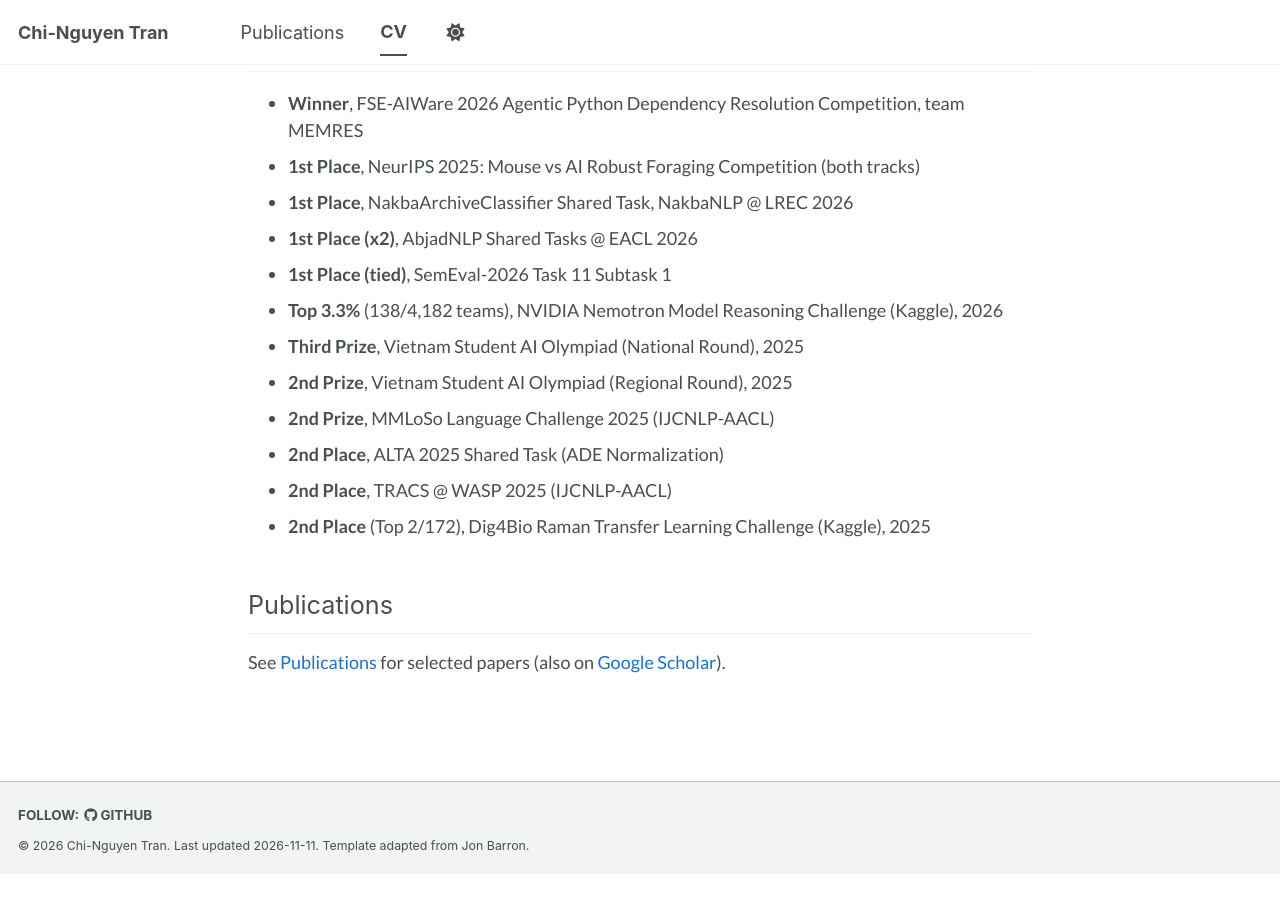
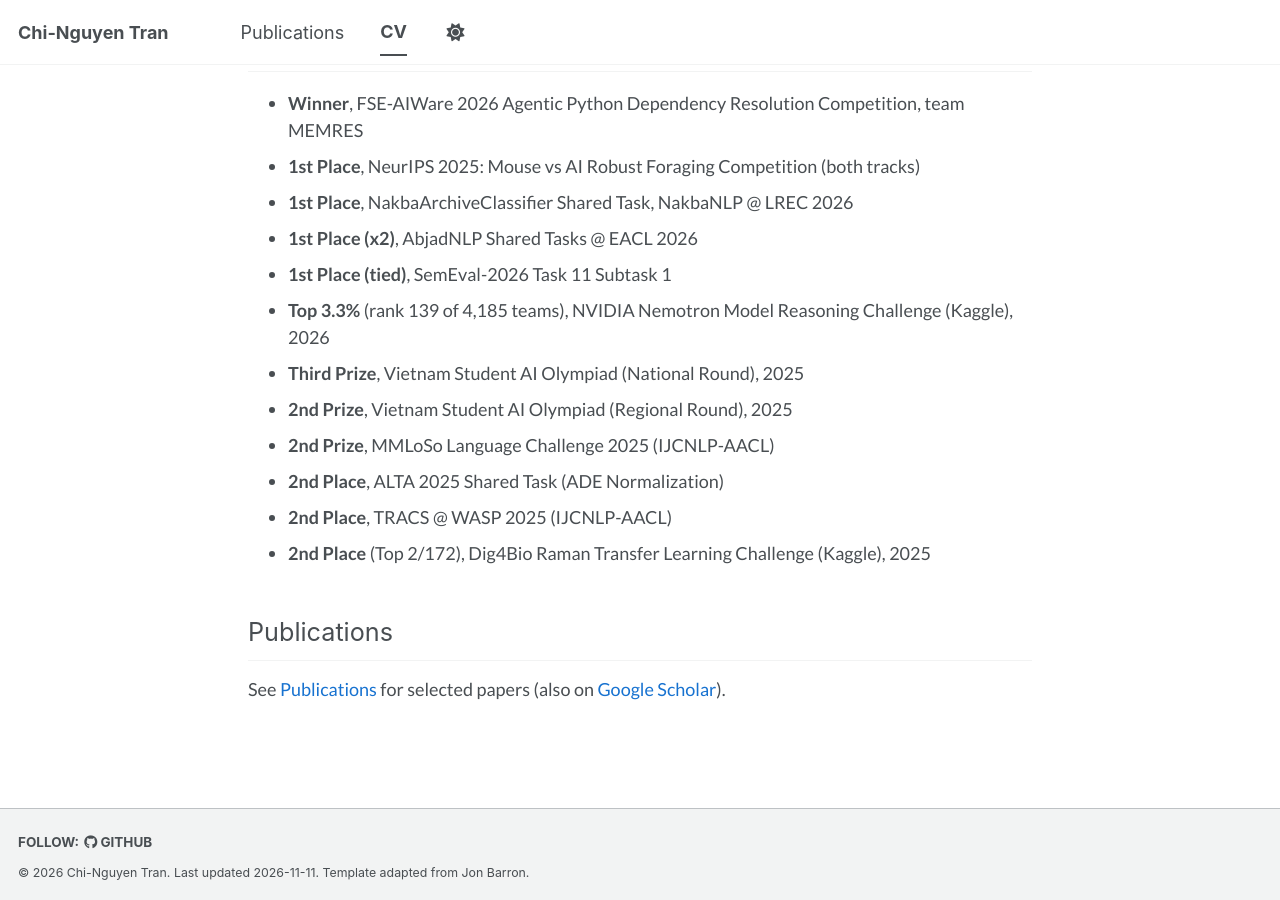
Before and after one commit to chisngyen/chisngyen.github.io, a Jekyll site: the page built from _pages/cv.md, in a window 1280 px wide and 900 px high, scrolled down 1086 px. Built offline with Jekyll 4.4.1, drawn with Linux system fonts in a browser that asks for light colours; before the commit the page ends 1959 px from its top, so only the background shows below that.

Commit message:
Nemotron rank 139

```diff
--- a/_pages/cv.md
+++ b/_pages/cv.md
@@ -39,7 +39,7 @@
 * **1st Place**, NakbaArchiveClassifier Shared Task, NakbaNLP @ LREC 2026
 * **1st Place (x2)**, AbjadNLP Shared Tasks @ EACL 2026
 * **1st Place (tied)**, SemEval-2026 Task 11 Subtask 1
-* **Top 3.3%** (138/4,182 teams), NVIDIA Nemotron Model Reasoning Challenge (Kaggle), 2026
+* **Top 3.3%** (rank 139 of 4,185 teams), NVIDIA Nemotron Model Reasoning Challenge (Kaggle), 2026
 * **Third Prize**, Vietnam Student AI Olympiad (National Round), 2025
 * **2nd Prize**, Vietnam Student AI Olympiad (Regional Round), 2025
 * **2nd Prize**, MMLoSo Language Challenge 2025 (IJCNLP-AACL)
```
Also changed, not shown: 1 other file.
